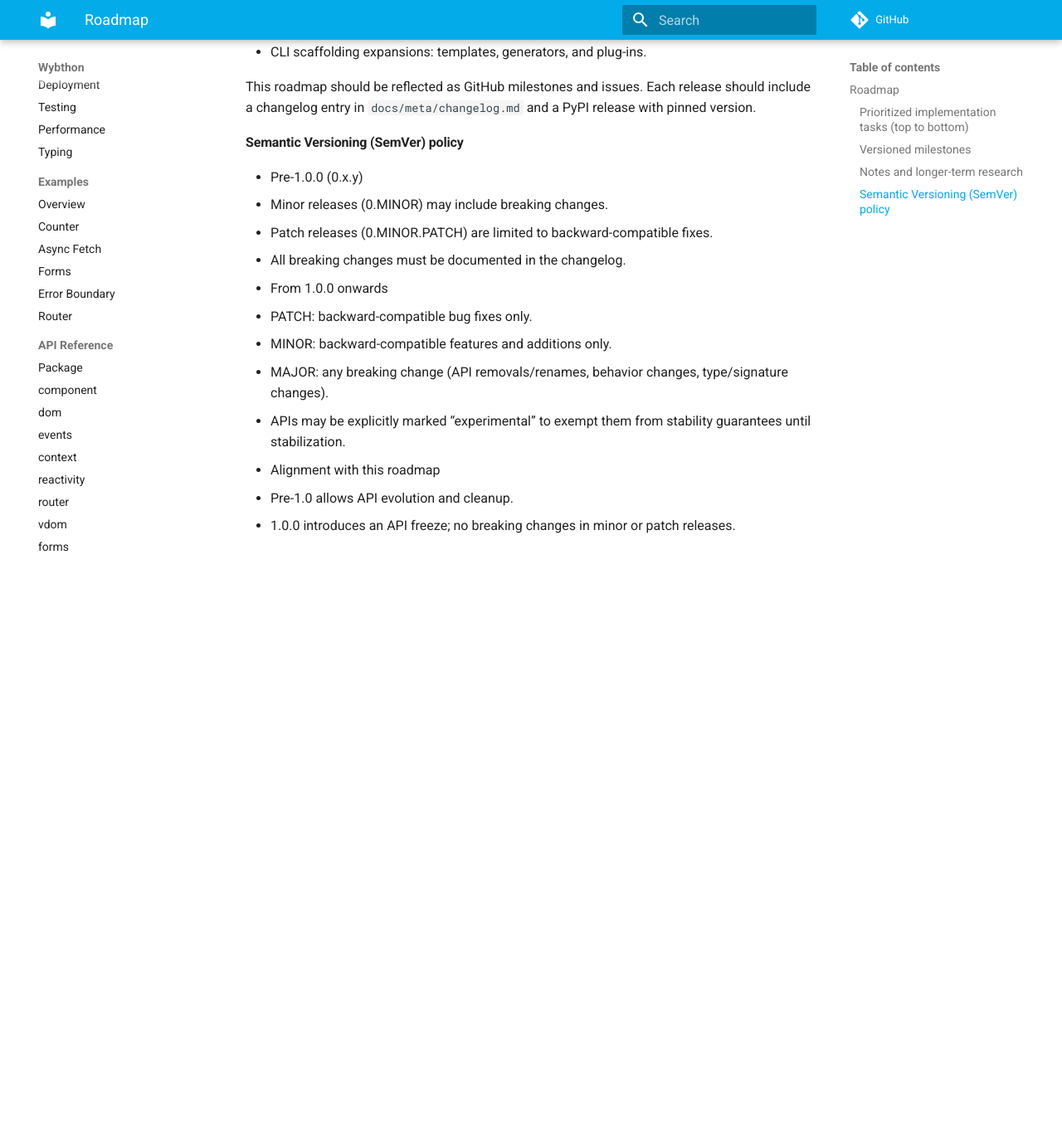
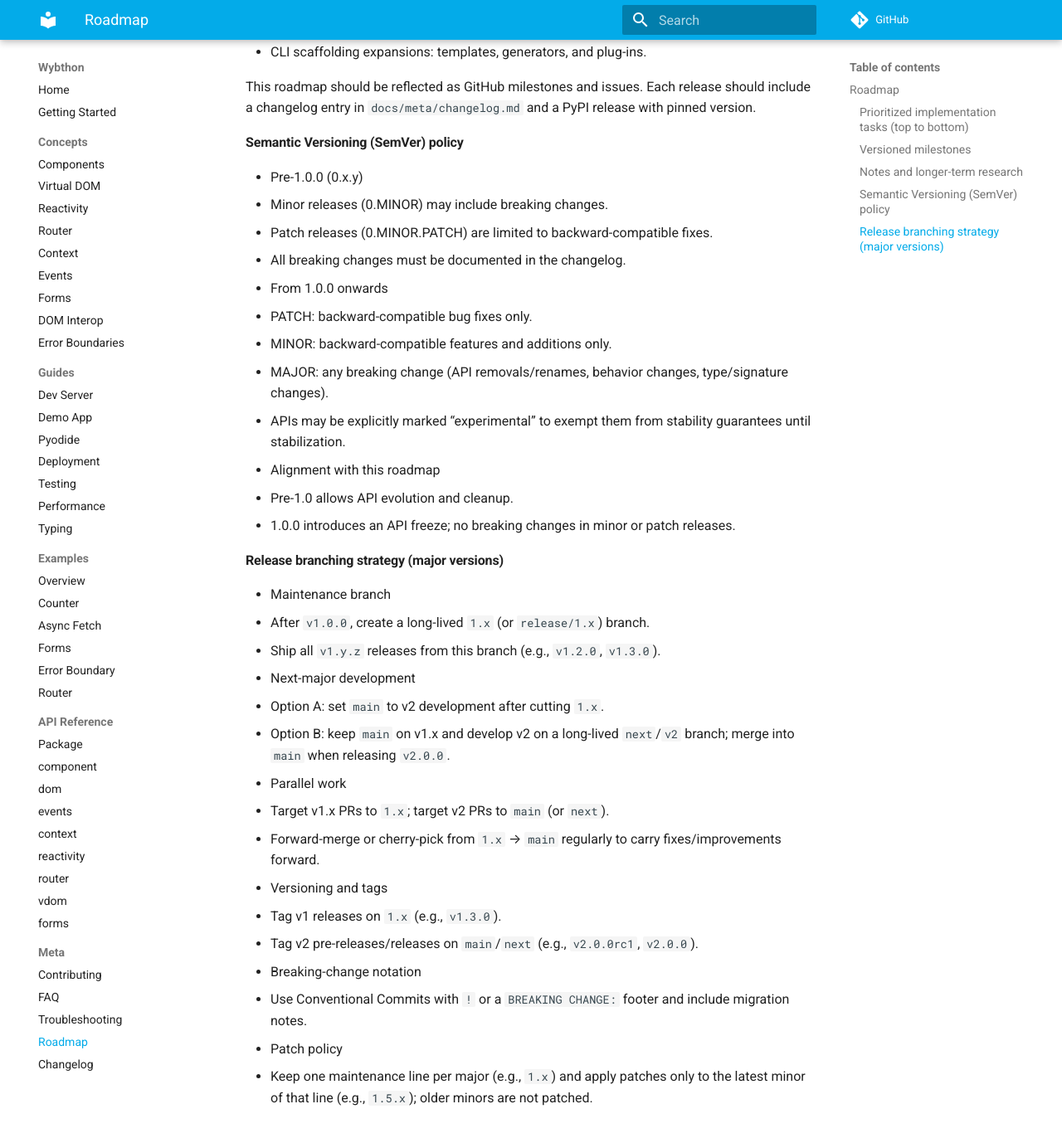
Before and after one commit to wybthon/wybthon, an MkDocs documentation site: the page built from docs/meta/roadmap.md, in a window 1280 px wide and 1400 px high, scrolled down 3538 px. Shown: the top 1372 px of the window at 83% size. Built offline with MkDocs 1.6.1 and Material for MkDocs 9.7.7, drawn with Linux system fonts in a browser that asks for light colours; comment, search, counter and statistics services are not loaded; before the commit the page ends 4249 px from its top, so only the background shows below that.

Commit message:
docs(mkdocs): document release branching strategy for major versions

```diff
--- a/docs/meta/roadmap.md
+++ b/docs/meta/roadmap.md
@@ -121,3 +121,22 @@
 - Alignment with this roadmap
   - Pre-1.0 allows API evolution and cleanup.
   - 1.0.0 introduces an API freeze; no breaking changes in minor or patch releases.
+
+#### Release branching strategy (major versions)
+
+- Maintenance branch
+  - After `v1.0.0`, create a long-lived `1.x` (or `release/1.x`) branch.
+  - Ship all `v1.y.z` releases from this branch (e.g., `v1.2.0`, `v1.3.0`).
+- Next-major development
+  - Option A: set `main` to v2 development after cutting `1.x`.
+  - Option B: keep `main` on v1.x and develop v2 on a long-lived `next`/`v2` branch; merge into `main` when releasing `v2.0.0`.
+- Parallel work
+  - Target v1.x PRs to `1.x`; target v2 PRs to `main` (or `next`).
+  - Forward-merge or cherry-pick from `1.x` → `main` regularly to carry fixes/improvements forward.
+- Versioning and tags
+  - Tag v1 releases on `1.x` (e.g., `v1.3.0`).
+  - Tag v2 pre-releases/releases on `main`/`next` (e.g., `v2.0.0rc1`, `v2.0.0`).
+- Breaking-change notation
+  - Use Conventional Commits with `!` or a `BREAKING CHANGE:` footer and include migration notes.
+- Patch policy
+  - Keep one maintenance line per major (e.g., `1.x`) and apply patches only to the latest minor of that line (e.g., `1.5.x`); older minors are not patched.
```
